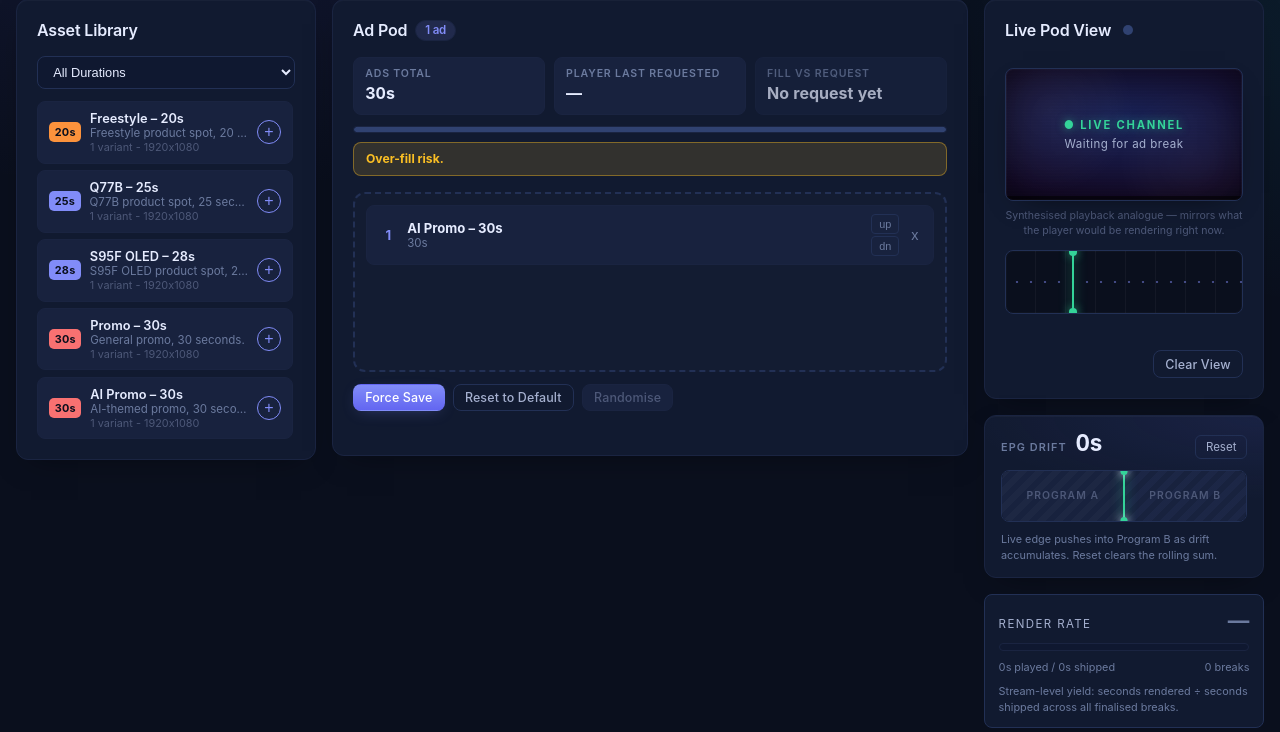
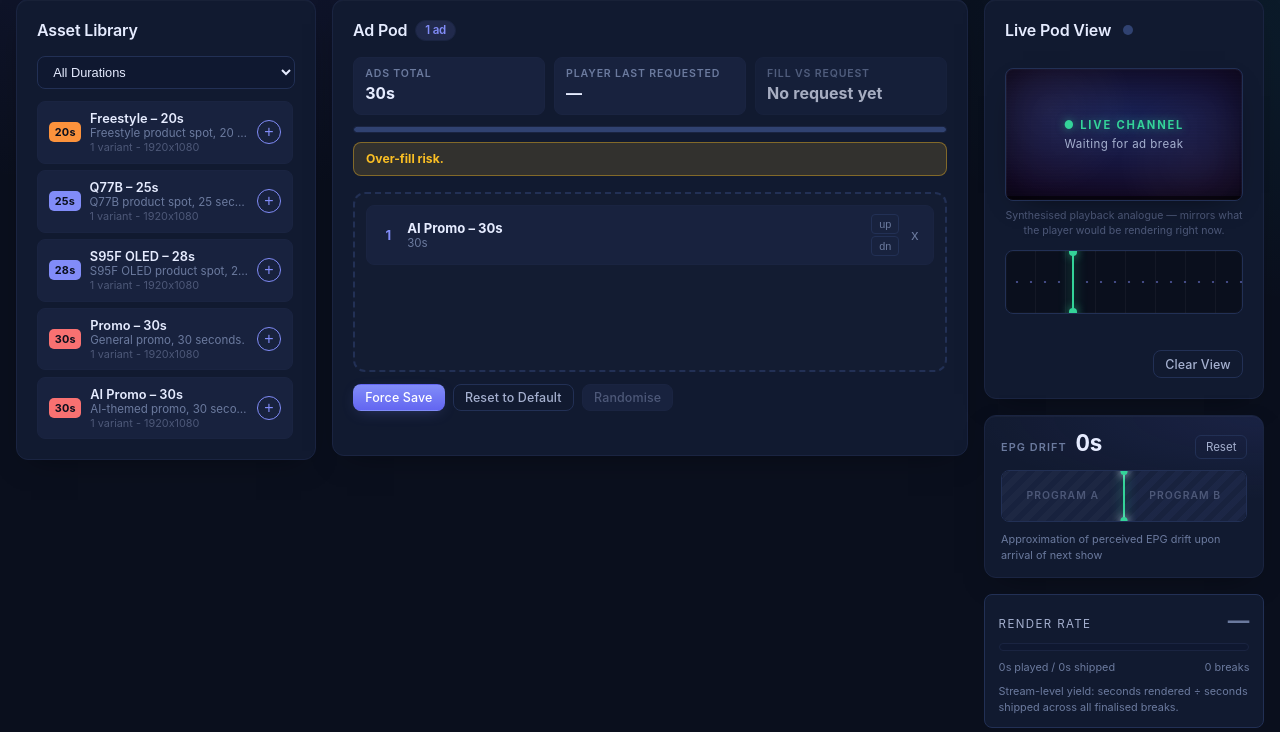
Before and after one commit to Robmellor87/vast-template, a Flask app: page / in a window 1280 px wide. Shown: the part 77-809 px from the top of the page. Run offline with Flask 3, Linux system fonts and the light colour scheme; data that the repository does not hold is empty.

Commit message:
small text update

```diff
--- a/templates/index.html
+++ b/templates/index.html
@@ -192,7 +192,7 @@
             </div>
           </div>
           <p class="drift-mini__hint">
-            Live edge pushes into Program B as drift accumulates. Reset clears the rolling sum.
+            Approximation of perceived EPG drift upon arrival of next show
           </p>
         </section>
 
```
